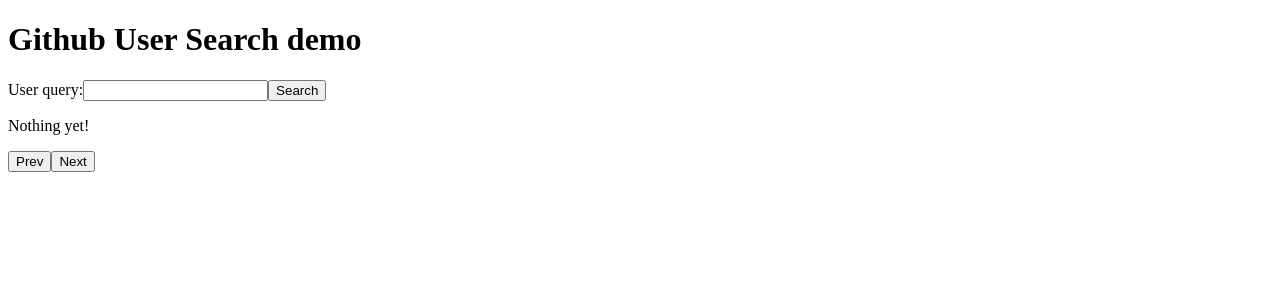
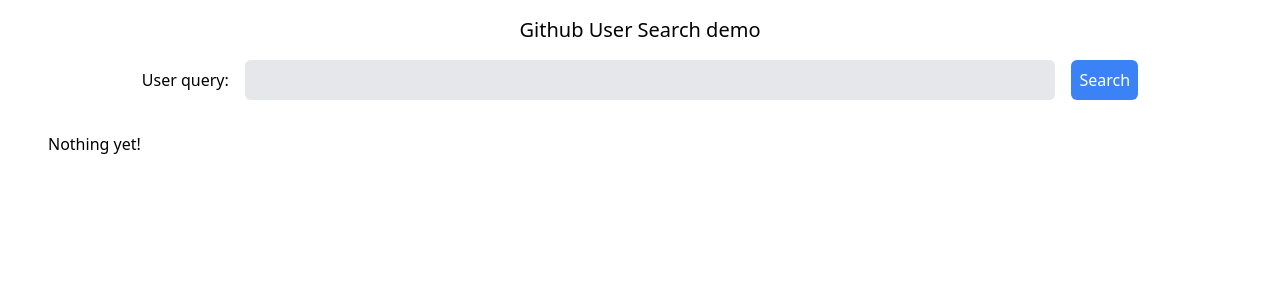
Before and after one commit to ax-vasquez/github-search-demo-webapp, a React (Create React App) app: page / in a window 1280 px wide. Shown: the top 300 px of the page. Built offline with nearby package versions, Linux system fonts and the light colour scheme.

Commit message:
TailwindCSS styling (#1)

```diff
--- /dev/null
+++ b/craco.config.js
@@ -0,0 +1,10 @@
+module.exports = {
+    style: {
+      postcss: {
+        plugins: [
+          require('tailwindcss'),
+          require('autoprefixer'),
+        ],
+      },
+    },
+}
--- a/src/App.tsx
+++ b/src/App.tsx
@@ -2,6 +2,7 @@
 import { useUserSearchResults } from './hooks/useUserSearchResult';
 import { UserRow } from './UserRow';
 import { UserRecord } from './types';
+import './index.css';
 
 /**
  * The Search API only allows you to get the first 1000 records; whenever we encounter a result
@@ -71,16 +72,19 @@
   }
 
   return (
-    <div>
-      <h1>Github User Search demo</h1>
-      <form onSubmit={submitHandler}>
+    <div className="container mx-auto w-screen">
+      <header>
+        <h1 className="text-center mt-4">Github User Search demo</h1>
+      </header>
+      <body>
+        <form onSubmit={submitHandler} className="text-center">
           <label>
             User query:
             <input type="text" onChange={searchInputHandler} value={input}/>
           </label>
-        <input type="submit" value="Search"/>
+          <input type="submit" value="Search" className="search-button"/>
         </form>
-      <div>
+        <div className="space-y-4 m-4">
           {results.length > 0 ?
             results.map((result: UserRecord) => {
               return (
@@ -91,20 +95,22 @@
               )
             })
           :
-          <div>
             <p>Nothing yet!</p>
-          </div>
           }
         </div>
-      {results.length > 0 ? <p>Page {page} out of {pageCount}</p> : null}
         {results.length > 0 ?
           <div>
-          <input placeholder="Jump-to page..." onChange={e => setJumpToPageInput(e.target.value)}/>
-          <button onClick={e => jumpToPageHandler()} disabled={!jumpToPageInputIsValid()}>Go!</button>
+            <button className="float-left ml-8" onClick={prevPageHandler}>Prev</button>
+            <button className="float-right mr-8" onClick={nextPageHandler}>Next</button>
+            <div className="text-center">
+              <input className="mr-4" placeholder="Jump-to page..." onChange={e => setJumpToPageInput(e.target.value)}/>
+              <button className="jump-page-button" onClick={e => jumpToPageHandler()} disabled={!jumpToPageInputIsValid()}>Go!</button>
+            </div>
           </div>
         : null}
-      <button onClick={prevPageHandler}>Prev</button>
-      <button onClick={nextPageHandler}>Next</button>
+        {results.length > 0 ? <p className="text-center m-4">Page {page} out of {pageCount}</p> : null}
+      </body>
+
     </div>
   );
 }
--- a/src/UserRow.tsx
+++ b/src/UserRow.tsx
@@ -1,4 +1,4 @@
-import React, { useEffect } from "react"
+import React from "react"
 import { useFollowersForUser } from "./hooks/useFollowersForUser"
 import { useFollowingForUser } from "./hooks/useFollowingForUser"
 import { UserRecord } from "./types"
@@ -18,15 +18,14 @@
     })
 
     return (
-        <div>
-            <h3>{login}</h3>
-            <div>
-                <h4>Follower count: </h4>
-                <p>{followers.length === 100 ? `100+` : followers.length}</p>
+        <div className="flex p-8 space-x-4 bg-gray-200 z-10 rounded-md">
+            <h3 className="flex-1">{login}</h3>
+            <div className="flex-1">
+                <h4>Followers: {followers.length === 100 ? `100+` : followers.length}</h4>
+                <p></p>
             </div>
-            <div>
-                <h4>Following count: </h4>
-                <p>{following.length === 100 ? `100+` : following.length}</p>
+            <div className="flex-1">
+                <h4>Following: {following.length === 100 ? `100+` : following.length}</h4>
             </div>
         </div>
     )
--- a/src/index.css
+++ b/src/index.css
@@ -4,12 +4,27 @@
 
 @layer base {
 
-  body {
+  h1 {
+    @apply text-xl;
+  }
+
+  label > input {
+    @apply m-4 p-2;
+    @apply bg-gray-200 rounded-md;
+    @apply focus:outline-none;
+    @apply w-2/3;
+  }
+
+  .search-button {
+    @apply p-2;
+    @apply bg-blue-500 hover:bg-blue-600 rounded-md;
+    @apply text-white;
+  }
+  .jump-page-button {
 
   }
 
-  header {
+  .results-container {
 
   }
-
 }
```
Also changed, not shown: package.json (+10 -6 lines), 1 other file (tests, documents, lock files or other folders). Lines whose indentation alone changed are shown as unchanged.
